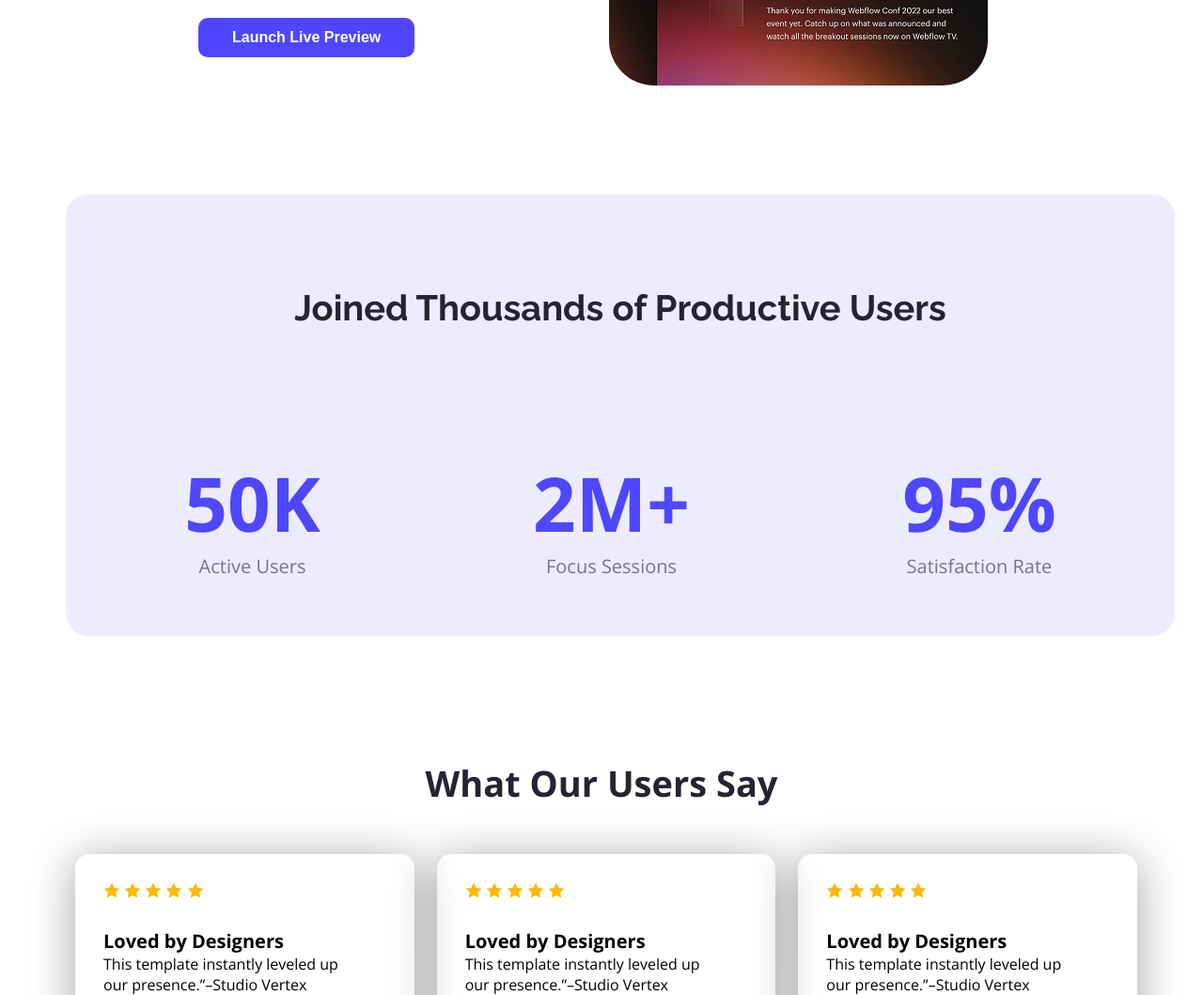
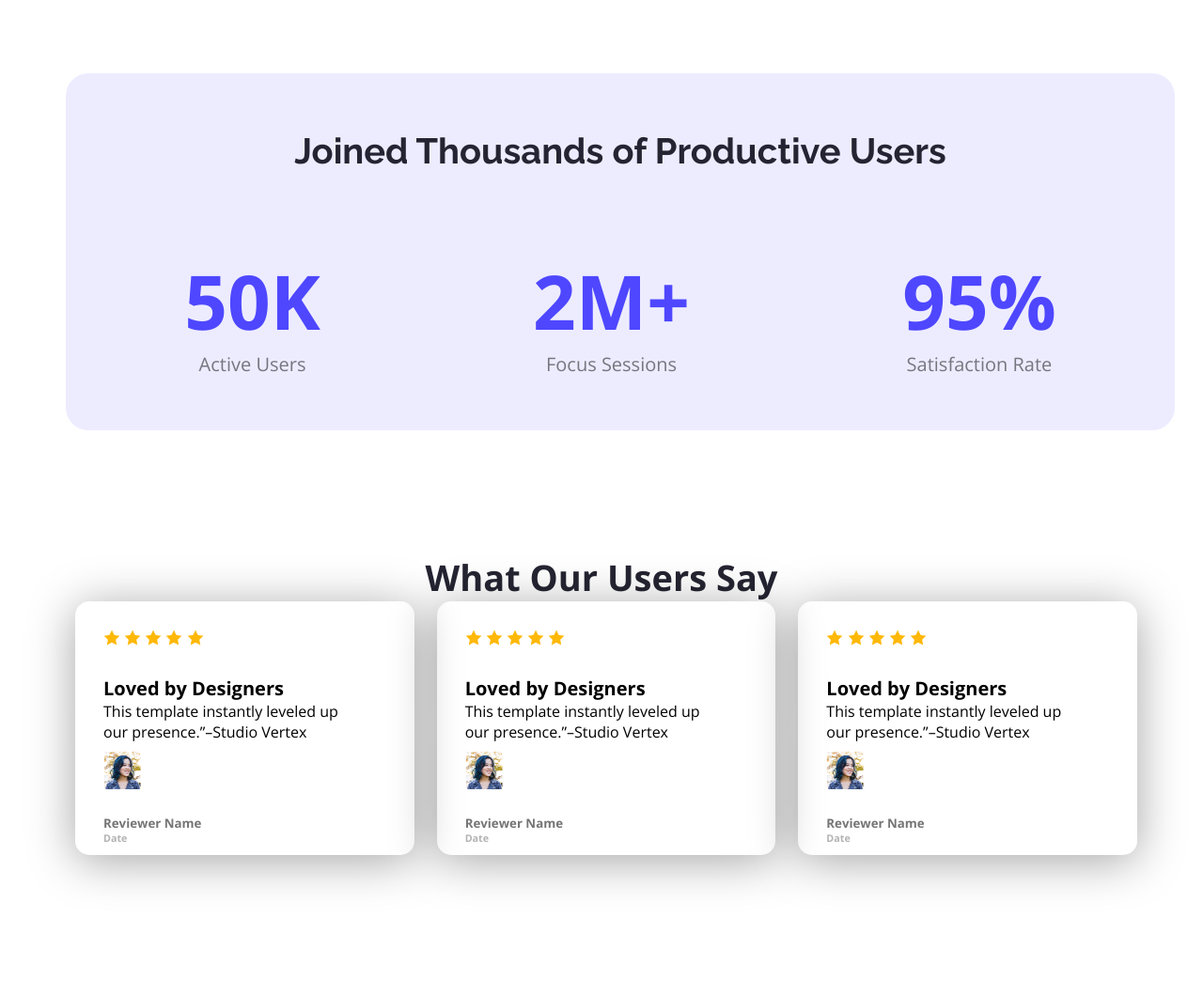
Before and after one commit to ArifinTawsif/first-assignment, a plain HTML site: page index.html in a window 1280 px wide. Shown: the part 1300-2359 px from the top of the page at 94% size. Drawn offline with nearby package versions, Linux system fonts and the light colour scheme.

Commit message:
adjusted some margins

```diff
--- a/index.html
+++ b/index.html
@@ -99,12 +99,15 @@
                     <h4 class="skill-title">Loved by Designers</h4>
                     <p class="skill-description">This template instantly leveled up<br>our presence.”–Studio Vertex</p>
                     <!-- <div class="logo"> -->
-                        <img class="pic" src="asset/Assets/avatar.png" height="40px" width="40px">
-                        <h5 class="color">Reviewer Name</h5>
-                        <h6 class="color2">Date</h6>
+                    <img class="pic" src="asset/Assets/avatar.png" height="40px" width="40px">
+                    <h5 class="color">Reviewer Name</h5>
+                    <h6 class="color2">Date</h6>
                     <!-- </div> -->
                 </div>
             </div>
+        </section>
+        <section>
+
         </section>
     </main>
     <footer>
--- a/styles/assignment.css
+++ b/styles/assignment.css
@@ -31,7 +31,7 @@ main section{
     background-color: rgba(78, 71, 255, 0.1);
     border-radius: 24px;
     width: 1140px;
-    height: 350px;
+    height: 260px;
     margin-top: 116px;
 }
 .text-center{
@@ -69,7 +69,7 @@ nav{
     text-align: center;
     font-size: 65px;
     font-weight: bold;
-    margin-top: 309px;
+    margin-top: 180px;
 }
 .line-2{
     text-align: center;
@@ -140,7 +140,8 @@ section div h3{
     font-size: 38px;
     font-weight: bold;
     color: #252432;
-    margin-bottom: 50px;
+    margin-bottom: 0%;
+    margin-top: 0%;
 }
 
 /* about styles */
@@ -153,6 +154,8 @@ section div h3{
     justify-content: space-evenly;
     gap: 120px;
     flex-wrap: wrap;
+    margin-top: 2px;
+    margin-bottom: 100px;
 }
 
 .item-title{
```
